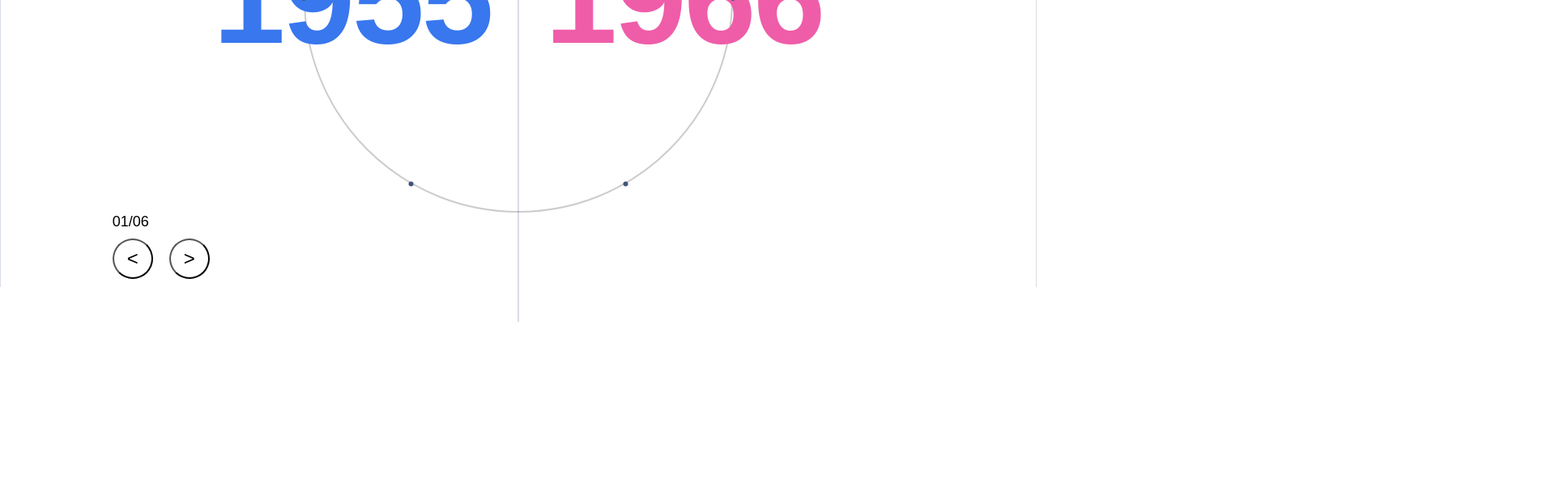
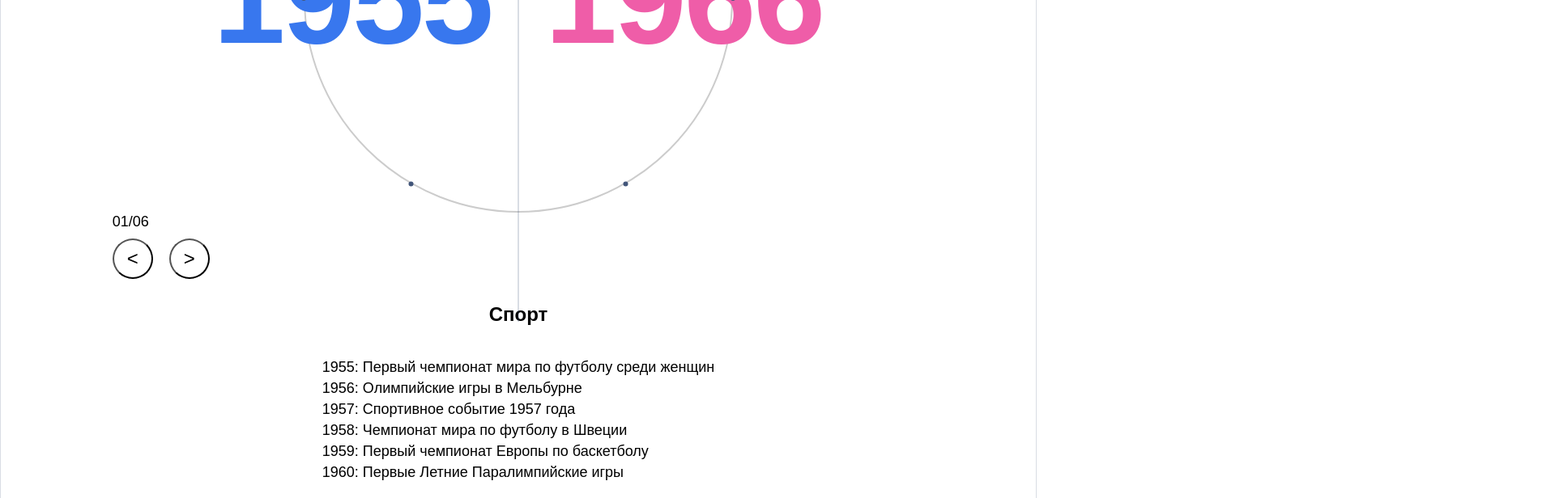
Before and after one commit to Mishe4ka14/test-history, a React (Create React App) app: page / in a window 1280 px wide. Shown: the part 372-988 px from the top of the page at 81% size, 1920 px wide, since content can reach past the window. Before the commit the page ends 800 px from the top, so only its background shows below. Built offline with nearby package versions, Linux system fonts and the light colour scheme.

Commit message:
change context to redux, add swiperContent

```diff
--- a/package.json
+++ b/package.json
@@ -3,6 +3,7 @@
   "version": "0.1.0",
   "private": true,
   "dependencies": {
+    "@reduxjs/toolkit": "^2.2.7",
     "@testing-library/jest-dom": "^5.17.0",
     "@testing-library/user-event": "^13.5.0",
     "@types/jest": "^27.5.2",
@@ -12,7 +13,9 @@
     "gsap": "^3.12.5",
     "react": "^18.3.1",
     "react-dom": "^18.3.1",
+    "react-redux": "^9.1.2",
     "react-scripts": "5.0.1",
+    "redux": "^5.0.1",
     "swiper": "^11.1.14"
   },
   "scripts": {
--- a/src/components/animated-years/animated-years.tsx
+++ b/src/components/animated-years/animated-years.tsx
@@ -1,11 +1,11 @@
 import React, { useEffect, useState } from 'react';
 import styled from 'styled-components';
 import gsap from 'gsap';
-import { Slide } from '../../context/slides-context';
+import { useSelector } from 'react-redux';
+import { RootState } from '../../store';
 
 interface YearsDisplayProps {
   activeSlideIndex: number;
-  slides: Slide[];
 }
 
 const StyledSlide = styled.div`
@@ -26,9 +26,11 @@ const YearText = styled.span<{ color: string }>`
   padding-right: 2.6vw;
 `;
 
-const AnimatedYears: React.FC<YearsDisplayProps> = ({ activeSlideIndex, slides }) => {
+const AnimatedYears: React.FC<YearsDisplayProps> = ({ activeSlideIndex }) => {
+  const slides = useSelector((store: RootState) => store.slides.slides );
   const [currentStartYear, setCurrentStartYear] = useState<string>(slides[activeSlideIndex].years.split(' ')[0]);
   const [currentEndYear, setCurrentEndYear] = useState<string>(slides[activeSlideIndex].years.split(' ')[1]);
+
 
   useEffect(() => {
     const nextYears = slides[activeSlideIndex].years;
--- a/src/components/app/App.tsx
+++ b/src/components/app/App.tsx
@@ -2,6 +2,7 @@ import React from 'react';
 import styled from 'styled-components';
 import AppHeader from '../app-header/app-header';
 import ParentSwiper from '../swipers-parent/swipers-parent';
+import SwiperContent from '../swiper-content/swiper-content';
 
 const Container = styled.div`
   margin: auto;
@@ -10,6 +11,7 @@ const Container = styled.div`
   border-left: 1px solid rgba(66, 86, 122, 0.2);
   border-right: 1px solid rgba(66, 86, 122, 0.2);
   font-family: sans-serif;
+  overflow: hidden;
 `;
 
 function App() {
@@ -17,6 +19,7 @@ function App() {
     <Container>
       <AppHeader/>
       <ParentSwiper/>
+      <SwiperContent/>
     </Container>
   );
 }
--- a/src/components/swiper-arrow/swiper-arrow.tsx
+++ b/src/components/swiper-arrow/swiper-arrow.tsx
@@ -4,6 +4,9 @@ import { Swiper as SwiperType } from 'swiper';
 import { Controller } from 'swiper/modules';
 import 'swiper/css';
 import styled from 'styled-components';
+import { useDispatch, useSelector } from 'react-redux';
+import { RootState } from '../../store';
+import { setActiveSlideIndex } from '../../features/slider-slice';
 
 interface SwiperArrowProps {
   setArrowSwiper: (swiper: SwiperType) => void;
@@ -42,32 +45,38 @@ const StyledSwiperSlide = styled(SwiperSlide)`
 
 const SwiperContainer = styled.div`
   margin-left: 10%;
-`
+`;
 
 const SwiperArrow: React.FC<SwiperArrowProps> = ({ setArrowSwiper, secondSwiper }) => {
   const [currentSlide, setCurrentSlide] = useState(1);
-  const totalSlides = 6;
+  const dispatch = useDispatch();
+
+  // получаем слайды и активный слайд
+  const slides = useSelector((store: RootState) => store.slides.slides);
+  const activeSlideIndex = useSelector((store: RootState) => store.slides.activeSlideIndex);
+  const totalSlides = slides.length;
+
   const swiperRef = useRef<SwiperType | null>(null);
 
+
+  // при смене слайда диспатчим новый активный стайд, чтобы забрать индекс в swiperContent
   const handleNext = () => {
-    if (currentSlide < totalSlides) {
-      if (secondSwiper) {
-        secondSwiper.slideNext();
-      }
+    if (activeSlideIndex < totalSlides - 1) {
+      secondSwiper?.slideNext();
+      dispatch(setActiveSlideIndex(activeSlideIndex + 1));
     } else {
-      secondSwiper?.slideTo(0)
+      secondSwiper?.slideTo(0);
+      dispatch(setActiveSlideIndex(0));
     }
   };
 
   const handlePrev = () => {
-    if (currentSlide === 1) {
-      if (secondSwiper) {
-        secondSwiper.slideTo(totalSlides);
-      }
+    if (activeSlideIndex === 0) {
+      secondSwiper?.slideTo(totalSlides - 1);
+      dispatch(setActiveSlideIndex(totalSlides - 1));
     } else {
-      if (secondSwiper) {
-        secondSwiper.slidePrev();
-      }
+      secondSwiper?.slidePrev();
+      dispatch(setActiveSlideIndex(activeSlideIndex - 1));
     }
   };
 
@@ -84,13 +93,12 @@ const SwiperArrow: React.FC<SwiperArrowProps> = ({ setArrowSwiper, secondSwiper
           swiperRef.current = swiper;
         }}
         onSlideChange={handleSlideChange}
-        controller={{ control: secondSwiper }} //связан с swiperLoop
+        controller={{ control: secondSwiper }} // связан с swiperLoop
         slidesPerView={1}
         loop={true}
       >
-        {[...Array(totalSlides)].map((_, index) => (
-          <StyledSwiperSlide key={index}>
-          </StyledSwiperSlide>
+        {slides.map((_, index) => (
+          <StyledSwiperSlide key={index} />
         ))}
       </StyledSwiper>
       <Counter>
--- /dev/null
+++ b/src/components/swiper-content/swiper-content.tsx
@@ -0,0 +1,48 @@
+import React from 'react';
+import { useSelector } from 'react-redux';
+import { RootState } from '../../store';
+import { Slide } from '../../features/slider-slice';
+import styled from 'styled-components';
+
+const SliderContainer = styled.div`
+  display: flex;
+  flex-direction: column;
+  align-items: center;
+`;
+
+const SlideTitle = styled.h2`
+  font-size: 24px;
+  margin-bottom: 20px;
+`;
+
+const EventList = styled.ul`
+  list-style: none;
+  padding: 0;
+`;
+
+const EventItem = styled.li`
+  font-size: 18px;
+  margin: 5px 0;
+`;
+
+const SwiperContent: React.FC = () => {
+  const slides = useSelector((store: RootState) => store.slides.slides);
+  const activeSlideIndex = useSelector((store: RootState) => store.slides.activeSlideIndex);
+
+  const activeSlide: Slide = slides[activeSlideIndex];
+
+  return (
+    <SliderContainer>
+      <SlideTitle>{activeSlide.title}</SlideTitle>
+      <EventList>
+        {activeSlide.content.map((event) => (
+          <EventItem key={event.year}>
+            {event.year}: {event.event}
+          </EventItem>
+        ))}
+      </EventList>
+    </SliderContainer>
+  );
+};
+
+export default SwiperContent;
--- a/src/components/swiper-loop/swiper-loop.tsx
+++ b/src/components/swiper-loop/swiper-loop.tsx
@@ -5,11 +5,12 @@ import { Controller } from 'swiper/modules';
 import 'swiper/css';
 import gsap from 'gsap';
 import SwiperLoopDot from '../swiper-loop-dot/swiper-loop-dot';
-import { useSlides } from '../../context/slides-context';
 import AnimatedYears from '../animated-years/animated-years';
+//МНОГО СТИЛЕЙ, ПОЭТОМУ В ОТДЕЛЬНОМ ФАЙЛЕ
 import { BlockTitle, CircleContainer, DotsWrapper, HoverNumber, Line, SwiperComponentStyled } from './swiper-loop-styles';
-
-//МНОГО СТИЛЕЙ, ПОЭТОМУ В ОТДЕЛЬНОМ ФАЙЛЕ
+import { useDispatch, useSelector } from 'react-redux';
+import { RootState } from '../../store';
+import { setActiveSlideIndex } from '../../features/slider-slice';
 
 interface SwiperLoopProps {
   setSwiperLoop: (swiper: SwiperType) => void;
@@ -18,13 +19,15 @@ interface SwiperLoopProps {
 }
 
 const SwiperLoop: React.FC<SwiperLoopProps> = ({ setSwiperLoop, firstSwiper, secondSwiper }) => {
+  const dispatch = useDispatch();
   const dotsWrapperRef = useRef<HTMLDivElement>(null);
   const [activeDot, setActiveDot] = useState<number>(0); // стейт для активной точки
   const [hoveredIndex, setHoveredIndex] = useState<number | null>(null); // cтейт для отслеживания наведенной точки
   const [rotationAngle, setRotationAngle] = useState<number>(0); // стейт для угла вращения
   const radius = 265;
 
-  const slides = useSlides();
+  // получаем слайды из редакса
+  const slides = useSelector((store: RootState) => store.slides.slides);
   const totalSlides = slides.length;
 
   const anglePerDot = (Math.PI * 2) / totalSlides; // выставляем угол точек, в зависимости от количества
@@ -48,14 +51,17 @@ const SwiperLoop: React.FC<SwiperLoopProps> = ({ setSwiperLoop, firstSwiper, sec
       });
     }
 
+    dispatch(setActiveSlideIndex(newActiveIndex));
     setActiveDot(newActiveIndex);
   };
 
   const handleSlideChange = (swiper: SwiperType) => {
     const newIndex = swiper.realIndex;
     if (newIndex !== activeDot) {
-      updateRotation(newIndex);
-      setActiveDot(newIndex);
+
+      updateRotation(newIndex); //вращаем
+      dispatch(setActiveSlideIndex(newIndex)); //диспатчим новым активный индекс
+      setActiveDot(newIndex); //устанавливаем новую активную точку
 
       if (firstSwiper && firstSwiper.realIndex !== newIndex) {
         firstSwiper.slideTo(newIndex);
@@ -116,7 +122,7 @@ const SwiperLoop: React.FC<SwiperLoopProps> = ({ setSwiperLoop, firstSwiper, sec
         {slides.map((_, index) => (
         <SwiperSlide key={index}></SwiperSlide>
       ))}
-        <AnimatedYears activeSlideIndex={activeDot} slides={slides} />
+        <AnimatedYears activeSlideIndex={activeDot}/>
       </SwiperComponentStyled>
     </CircleContainer>
   );
--- a/src/components/swipers-parent/swipers-parent.tsx
+++ b/src/components/swipers-parent/swipers-parent.tsx
@@ -15,7 +15,7 @@ const ParentSwiper = () => {
 
   // передаем оба свайпера друг другу для синхронизации
   return (
-    <div>
+    <React.Fragment>
       <LoopBox>
         <SwiperLoop
           setSwiperLoop={setLoopSwiper}
@@ -27,7 +27,7 @@ const ParentSwiper = () => {
         setArrowSwiper={setArrowSwiper}
         secondSwiper={loopSwiper}
       />
-    </div>
+    </React.Fragment>
   );
 };
 
--- a/src/context/slides-context.tsx
+++ /dev/null
@@ -1,26 +0,0 @@
-import React, { createContext, useContext } from 'react';
-
-export interface Slide {
-  id: number;
-  title: string;
-  years: string;
-}
-
-// моковые данные слайдов
-const slidesData: Slide[] = [
-  { id: 0, title: 'Спорт', years: '1955 1966 ' },
-  { id: 1, title: 'Кино', years: '1966 1977' },
-  { id: 2, title: 'Литература', years: '1978 1989' },
-  { id: 3, title: 'Культурка', years: '1990 2001' },
-  { id: 4, title: 'Слайд 5', years: '2002 2013' },
-  { id: 5, title: 'Наука', years: '2024 2035' },
-];
-
-const SlidesContext = createContext<Slide[]>([]);
-
-export const SlidesProvider: React.FC<{ children: React.ReactNode }> = ({ children }) => {
-  return <SlidesContext.Provider value={slidesData}>{children}</SlidesContext.Provider>;
-};
-
-// кастомный хук для использования контекста
-export const useSlides = () => useContext(SlidesContext);
--- /dev/null
+++ b/src/features/slider-slice.tsx
@@ -0,0 +1,119 @@
+import { createSlice, PayloadAction } from '@reduxjs/toolkit';
+
+export interface SlideContent {
+  year: string;
+  event: string;
+}
+
+export interface Slide {
+  id: number;
+  title: string;
+  years: string;
+  content: SlideContent[];
+}
+
+interface SlidesState {
+  slides: Slide[];
+  activeSlideIndex: number;
+}
+
+// Моковые данные, при необходимости можно получать с API и подгружать через useEffect в компоненте
+const initialState: SlidesState = {
+  slides: [
+    {
+      id: 0,
+      title: 'Спорт',
+      years: '1955 1966',
+      content: [
+        { year: '1955', event: 'Первый чемпионат мира по футболу среди женщин' },
+        { year: '1956', event: 'Олимпийские игры в Мельбурне' },
+        { year: '1957', event: 'Спортивное событие 1957 года' },
+        { year: '1958', event: 'Чемпионат мира по футболу в Швеции' },
+        { year: '1959', event: 'Первый чемпионат Европы по баскетболу' },
+        { year: '1960', event: 'Первые Летние Паралимпийские игры' },
+      ]
+    },
+    {
+      id: 1,
+      title: 'Кино',
+      years: '1966 1977',
+      content: [
+        { year: '1966', event: 'Выпуск фильма «Человек с бульвара Капуцинов»' },
+        { year: '1967', event: 'Кинособытие 1967 года' },
+        { year: '1968', event: 'Премьера фильма «Космическая одиссея 2001 года»' },
+        { year: '1969', event: 'Первый международный кинофестиваль в Москве' },
+        { year: '1970', event: 'Выход фильма «Звёздные войны»' },
+        { year: '1971', event: 'Премьера фильма «Механический апельсин»' },
+      ]
+    },
+    {
+      id: 2,
+      title: 'Литература',
+      years: '1978 1989',
+      content: [
+        { year: '1978', event: 'Публикация романа «Дети капитана Гранта»' },
+        { year: '1979', event: 'Литературное событие 1979 года' },
+        { year: '1980', event: 'Нобелевская премия по литературе' },
+        { year: '1981', event: 'Издание романа «Туманность Андромеды»' },
+        { year: '1982', event: 'Литературное событие 1982 года' },
+        { year: '1983', event: 'Выход романа «Один день Ивана Денисовича»' },
+      ]
+    },
+    {
+      id: 3,
+      title: 'Культурка',
+      years: '1990 2001',
+      content: [
+        { year: '1990', event: 'Открытие Эрмитажа для широкой публики' },
+        { year: '1991', event: 'Культурное событие 1991 года' },
+        { year: '1992', event: 'Начало выставки современного искусства в Москве' },
+        { year: '1993', event: 'Музыкальный фестиваль в Санкт-Петербурге' },
+        { year: '1994', event: 'Первый фестиваль «Кинотавр» в Сочи' },
+        { year: '1995', event: 'Театральный фестиваль в Казани' },
+      ]
+    },
+    {
+      id: 4,
+      title: 'Искусство',
+      years: '2002 2013',
+      content: [
+        { year: '2002', event: 'Культурное событие 2002 года' },
+        { year: '2003', event: 'Премьера мюзикла «Чикаго»' },
+        { year: '2004', event: 'Культурное событие 2004 года' },
+        { year: '2005', event: 'Выставка современного искусства' },
+        { year: '2006', event: 'Первый фестиваль «АртМосква»' },
+        { year: '2007', event: 'Культурное событие 2007 года' },
+      ]
+    },
+    {
+      id: 5,
+      title: 'Наука',
+      years: '2024 2035',
+      content: [
+        { year: '2024', event: 'Открытие нового физического закона' },
+        { year: '2025', event: 'Научная конференция в Берлине' },
+        { year: '2026', event: 'Изобретение нового медицинского устройства' },
+        { year: '2027', event: 'Запуск первой колонии на Марсе' },
+        { year: '2028', event: 'Открытие в области биоинженерии' },
+        { year: '2029', event: 'Прорыв в квантовой физике' },
+      ]
+    }
+  ],
+  activeSlideIndex: 0, // индекс активного слайдера, для передачив компоненты
+};
+
+const slidesSlice = createSlice({
+  name: 'slides',
+  initialState,
+  reducers: {
+    setSlides: (state, action: PayloadAction<Slide[]>) => {
+      state.slides = action.payload;
+    },
+    setActiveSlideIndex: (state, action: PayloadAction<number>) => {
+      state.activeSlideIndex = action.payload;
+    },
+  }
+});
+
+export const { setSlides, setActiveSlideIndex } = slidesSlice.actions;
+export default slidesSlice.reducer;
--- /dev/null
+++ b/src/store.ts
@@ -0,0 +1,13 @@
+import { configureStore } from '@reduxjs/toolkit';
+import slidesReducer from '../src/features/slider-slice';
+
+// создаем корневой редьюьсер
+const store = configureStore({
+  reducer: {
+    slides: slidesReducer,
+  },
+});
+
+export type RootState = ReturnType<typeof store.getState>;
+export type AppDispatch = typeof store.dispatch;
+export default store;
```
Also changed, not shown: src/index.tsx (+4 -3 lines), 1 other file (tests, documents, lock files or other folders).
